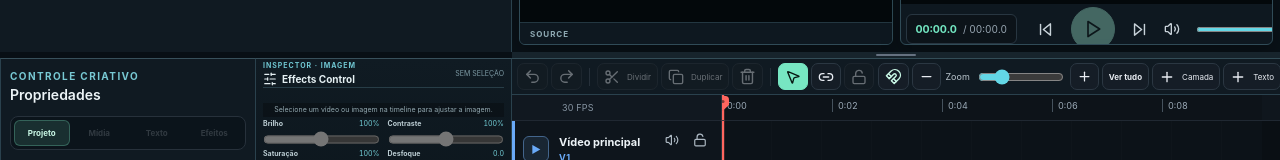
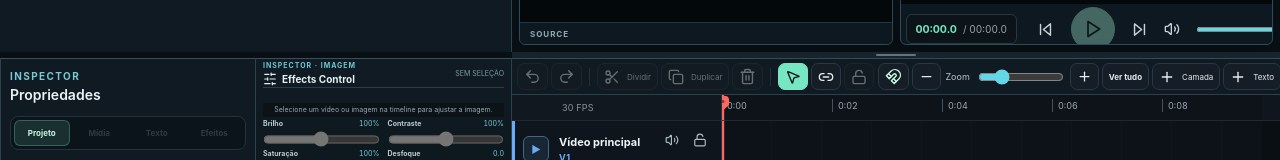
Before and after one commit to kiroaventureiro/kiro-editor, a React (Vite) app: page / in a window 1280 px wide. Shown: the part 470-630 px from the top of the page. Built offline with nearby package versions, Linux system fonts and the light colour scheme.

Commit message:
Align inspector label with reference editing desk

```diff
--- a/src/components/Inspector.tsx
+++ b/src/components/Inspector.tsx
@@ -505,7 +505,7 @@ export default function Inspector({
   return (
     <aside className="panel inspector">
       <div className="panel-heading compact-heading">
-        <span className="eyebrow">CONTROLE CRIATIVO</span>
+        <span className="eyebrow">INSPECTOR</span>
         <h2>Propriedades</h2>
       </div>
 
```
